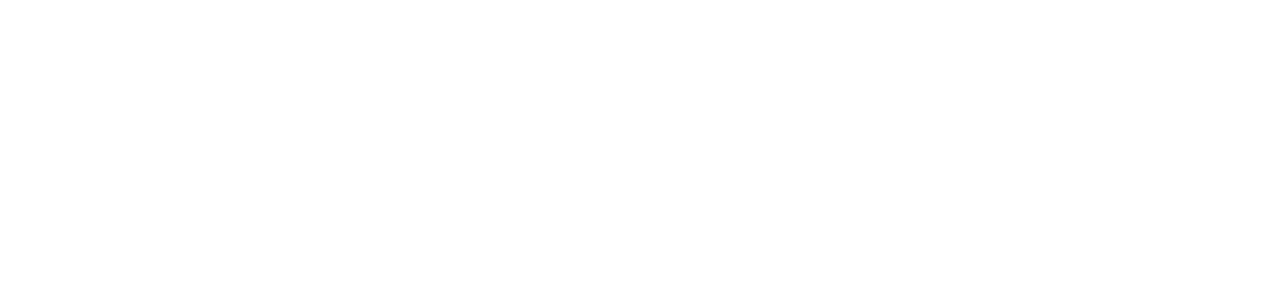
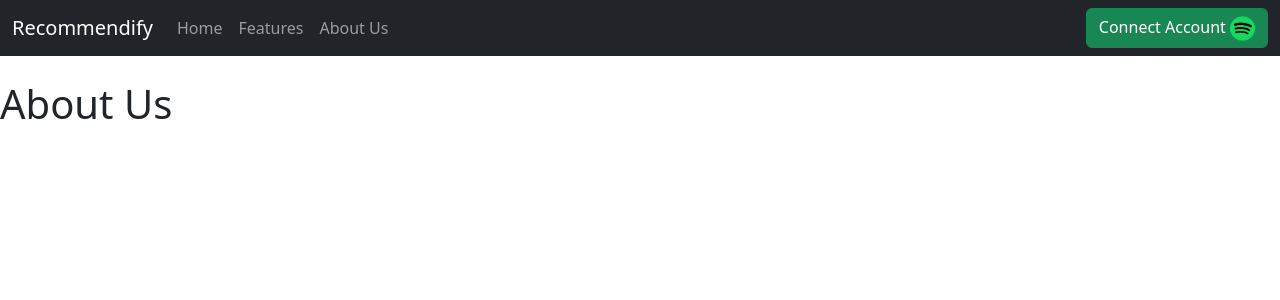
Before and after one commit to selenaho/music-rec, a React (Create React App) app in the folder recommendify/frontend/: page /about-us in a window 1280 px wide. Before the commit this address had no page. Shown: the top 300 px of the page. Built offline with nearby package versions, Linux system fonts and the light colour scheme; no server answers.

Commit message:
added features and about us page

```diff
--- a/recommendify/frontend/src/components/header.js
+++ b/recommendify/frontend/src/components/header.js
@@ -14,11 +14,11 @@
         <>
         <Navbar bg="dark" data-bs-theme="dark">
         <Container fluid>
-          <Navbar.Brand className ="mb-0 h1" href="">Recommendify</Navbar.Brand>
+          <Navbar.Brand className ="mb-0 h1" href="/">Recommendify</Navbar.Brand>
           <Nav className="me-auto">
-            <Nav.Link href="">Home</Nav.Link>
-            <Nav.Link href="">Features</Nav.Link>
-            <Nav.Link href="">About Us</Nav.Link>
+            <Nav.Link href="/">Home</Nav.Link>
+            <Nav.Link href="/features">Features</Nav.Link>
+            <Nav.Link href="/about-us">About Us</Nav.Link>
           </Nav>
           <Nav className="ml-auto">
               {showConnectButton ? (
--- a/recommendify/frontend/src/index.js
+++ b/recommendify/frontend/src/index.js
@@ -1,6 +1,8 @@
 import React from 'react';
 import ReactDOM from 'react-dom/client';
 import { BrowserRouter, Routes, Route } from "react-router-dom";
+import Features from './pages/Features';
+import AboutUs from './pages/AboutUs';
 import App from './pages/App';
 import Data from './pages/Data';
 import Similar from './pages/Similar';
@@ -12,6 +14,8 @@
     <BrowserRouter>
       <Routes>
         <Route path="/" element={<App />}/>
+        <Route path="/features" element={<Features />}/>
+        <Route path="/about-us" element={<AboutUs />}/>
         <Route path="/spotify-data" element={<Data />}/>
         <Route path='/similar-artists' element={<Similar />}/>
         <Route path='/recommendations' element={<Recommend />}/>
--- /dev/null
+++ b/recommendify/frontend/src/pages/AboutUs.js
@@ -0,0 +1,34 @@
+import React, { useState, useEffect } from 'react';
+
+import Header from '../components/header';
+
+function AboutUs() {
+    // checks if user is authenticated to either display connect account button or menu dropdown
+    const [isAuthenticated, setIsAuthenticated] = useState(false);
+    const [authUrl, setAuthUrl] = useState('');
+
+    useEffect(() => {
+        const checkAuth = async () => {
+            const authRes = await fetch('/spotify/is-authenticated');
+            const authData = await authRes.json();
+            setIsAuthenticated(authData.status);
+
+            if (!authData.status) {
+            const urlRes = await fetch('/spotify/get-auth-url');
+            const urlData = await urlRes.json();
+            setAuthUrl(urlData.url);
+            }
+        };
+
+        checkAuth();
+    }, []);
+
+    return (
+        <div clsasName="AboutUs">
+            <Header url={authUrl} showConnectButton={!isAuthenticated} />
+            <h1>About Us</h1>
+        </div>
+    )
+}
+
+export default AboutUs
--- /dev/null
+++ b/recommendify/frontend/src/pages/Features.js
@@ -0,0 +1,33 @@
+import React, { useState, useEffect } from 'react';
+import Header from '../components/header';
+
+function Features() {
+    // checks if user is authenticated to either display connect account button or menu dropdown
+    const [isAuthenticated, setIsAuthenticated] = useState(false);
+    const [authUrl, setAuthUrl] = useState('');
+
+    useEffect(() => {
+        const checkAuth = async () => {
+            const authRes = await fetch('/spotify/is-authenticated');
+            const authData = await authRes.json();
+            setIsAuthenticated(authData.status);
+
+            if (!authData.status) {
+            const urlRes = await fetch('/spotify/get-auth-url');
+            const urlData = await urlRes.json();
+            setAuthUrl(urlData.url);
+            }
+        };
+
+        checkAuth();
+    }, []);
+
+    return (
+        <div clsasName="Features">
+            <Header url={authUrl} showConnectButton={!isAuthenticated} />
+            <h1>Features</h1>
+        </div>
+    )
+}
+
+export default Features
```
Also changed, not shown: 1 other file (tests, documents, lock files or other folders).
